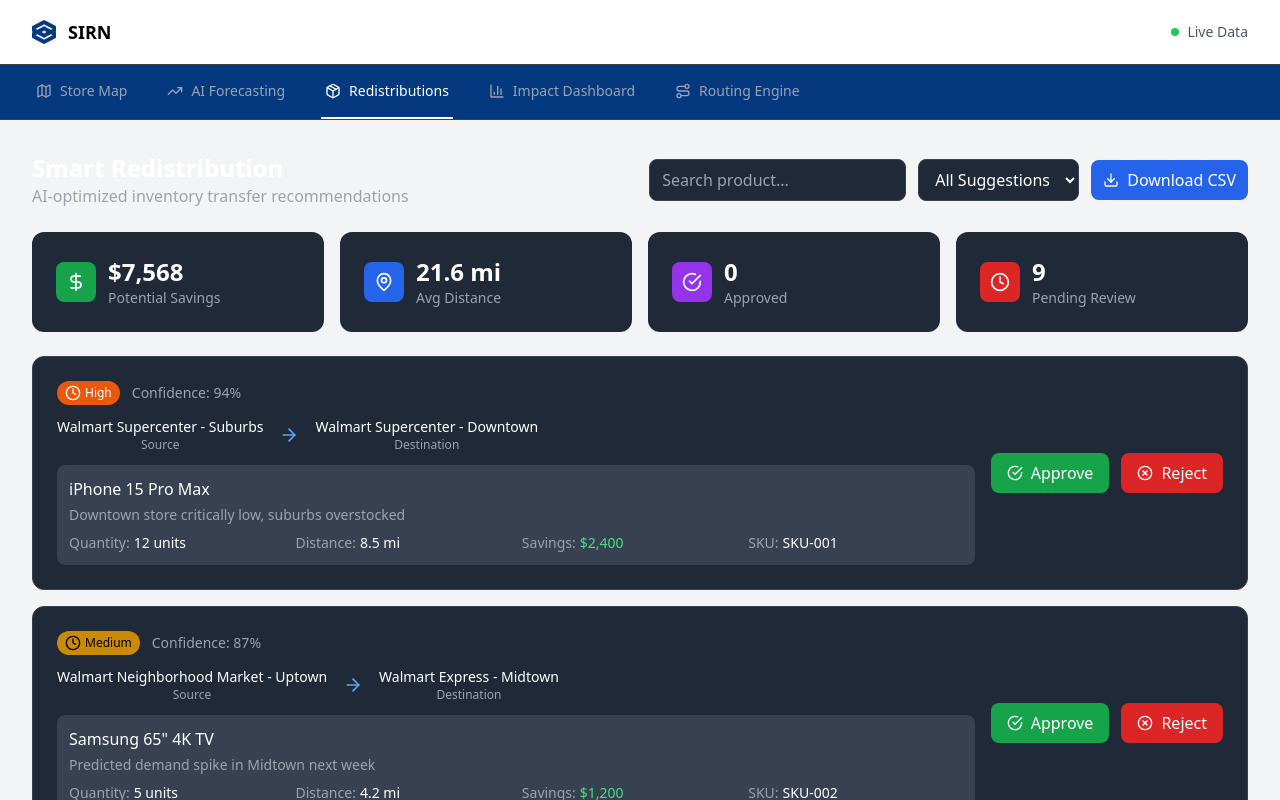
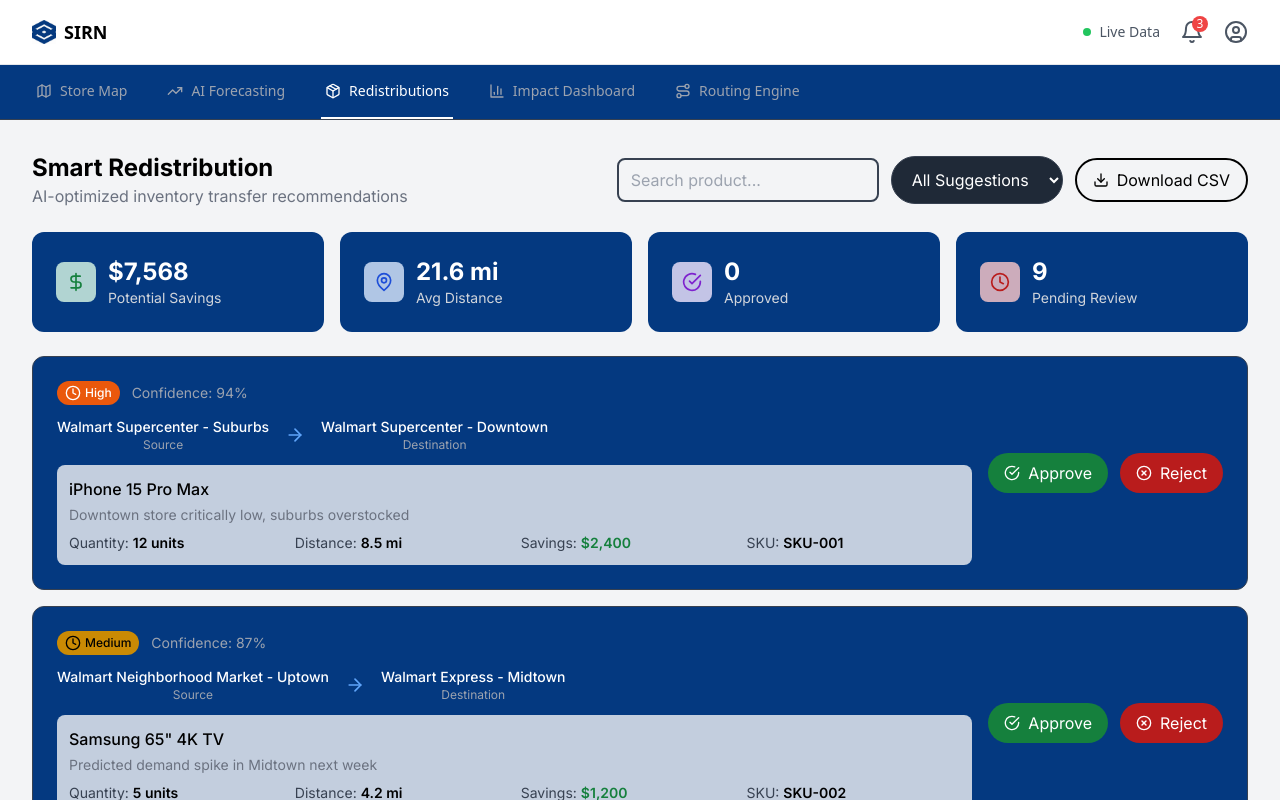
Before and after one commit to NityaSingh77/Sparkathon, a React (Vite) app: page /dashboard in a window 1280 px wide. Both pictures are taken after a click on the button "Redistributions". Shown: the top 800 px of the page. Built offline with nearby package versions, Linux system fonts and the light colour scheme.

Commit message:
Notifi, Profile and Redistribution

```diff
--- a/src/components/Layout.tsx
+++ b/src/components/Layout.tsx
@@ -1,5 +1,13 @@
-import React, { ReactNode } from 'react';
-import { Package, Map, TrendingUp, BarChart3, RouteIcon } from 'lucide-react';
+import React, { ReactNode, useState } from 'react';
+import {
+  Package,
+  Map,
+  TrendingUp,
+  BarChart3,
+  RouteIcon,
+  UserCircle,
+  Bell
+} from 'lucide-react';
 import logo from '../assets/logo.jpg';
 
 interface LayoutProps {
@@ -9,6 +17,8 @@
 }
 
 const Layout: React.FC<LayoutProps> = ({ children, activeTab, onTabChange }) => {
+  const [showNotifications, setShowNotifications] = useState(false);
+
   const tabs = [
     { id: 'map', label: 'Store Map', icon: Map },
     { id: 'forecast', label: 'AI Forecasting', icon: TrendingUp },
@@ -17,25 +27,76 @@
     { id: 'Routing Engine', label: 'Routing Engine', icon: RouteIcon }
   ];
 
+  const notifications = [
+    { id: 1, type: 'Low Stock', message: 'SKU #123 is running low at Store A.' },
+    { id: 2, type: 'Overstock', message: 'SKU #456 is overstocked in Store B.' },
+    { id: 3, type: 'Update', message: 'Stock redistribution has been completed.' }
+  ];
+
   return (
     <div className="min-h-screen bg-gray-100 text-white">
-      <header className="bg-white border-b border-gray-700">
-        <div className="max-w-9xl sm:px-6 lg:px-8">
+      {/* HEADER */}
+      <header className="bg-white border-b border-gray-200 shadow">
+        <div className="max-w-9xl mx-auto px-4 sm:px-6 lg:px-8">
           <div className="flex items-center justify-between h-16">
-            <div className="flex items-center space-x-1">
+            {/* Logo */}
+            <div className="flex items-center space-x-2">
               <img src={logo} alt="Logo" className="w-6 h-6 object-cover" />
-              <h1 className="px-2 py-1 text-lg font-bold text-black">
-                SIRN
-              </h1>
+              <h1 className="text-lg font-bold text-black">SIRN</h1>
             </div>
-            <div className="flex items-center space-x-2 text-sm text-gray-600">
-              <div className="w-2 h-2 bg-green-500 rounded-full"></div>
-              <span>Live Data</span>
+
+            {/* Status & Icons */}
+            <div className="flex items-center space-x-5 text-sm text-gray-600 relative">
+              <div className="flex items-center space-x-2">
+                <div className="w-2 h-2 bg-green-500 rounded-full"></div>
+                <span>Live Data</span>
+              </div>
+
+              {/* Bell Icon */}
+              <button
+                onClick={() => setShowNotifications(!showNotifications)}
+                className="relative hover:text-[#043980] transition"
+              >
+                <Bell className="w-6 h-6" />
+                {notifications.length > 0 && (
+                  <span className="absolute -top-1 -right-1 bg-red-500 text-white text-xs w-4 h-4 flex items-center justify-center rounded-full">
+                    {notifications.length}
+                  </span>
+                )}
+              </button>
+
+              {/* User Icon */}
+              <button className="hover:text-[#043980] transition" title="Login">
+                <UserCircle className="w-6 h-6" />
+              </button>
+
+              {/* Notification Modal */}
+              {showNotifications && (
+                <div className="absolute top-12 right-0 w-80 bg-white shadow-lg rounded-lg z-50 overflow-hidden border border-gray-200">
+                  <div className="px-4 py-2 border-b text-black font-semibold">Notifications</div>
+                  <ul className="divide-y divide-gray-200 max-h-64 overflow-y-auto text-sm text-black">
+                    {notifications.map((note) => (
+                      <li key={note.id} className="px-4 py-3 hover:bg-gray-50">
+                        <strong>{note.type}:</strong> {note.message}
+                      </li>
+                    ))}
+                  </ul>
+                  <div className="px-4 py-2 text-right">
+                    <button
+                      onClick={() => setShowNotifications(false)}
+                      className="text-sm text-blue-600 hover:underline"
+                    >
+                      Close
+                    </button>
+                  </div>
+                </div>
+              )}
             </div>
           </div>
         </div>
       </header>
 
+      {/* NAVBAR */}
       <nav className="bg-[#043980] border-b border-gray-700">
         <div className="max-w-7xl mx-auto px-4 sm:px-6 lg:px-8">
           <div className="flex space-x-8 overflow-x-auto">
@@ -60,6 +121,7 @@
         </div>
       </nav>
 
+      {/* MAIN */}
       <main className="max-w-7xl mx-auto px-4 sm:px-6 lg:px-8 py-8">
         {children}
       </main>
--- a/src/components/StoreMap.tsx
+++ b/src/components/StoreMap.tsx
@@ -186,7 +186,7 @@
       {getSuggestions().map((sug, idx) => (
         <div key={idx} className="bg-gray-100/80 rounded-lg p-3 text-sm text-gray-300">
           <p><span className="text-black"><b>{sug.suggestedQty} units</b> of </span><span className="text-blue-800">{sug.sku}</span></p>
-          <p className="text-black">From: <span className="text-yellow-700">{sug.fromStore.name}</span></p>
+          <p className="text-black">From: <span className="text-yellow-600">{sug.fromStore.name}</span></p>
           <p className="text-black">To: <span className="text-red-700">{sug.toStore.name}</span></p>
         </div>
       ))}
--- a/src/components/TransferSuggestions.tsx
+++ b/src/components/TransferSuggestions.tsx
@@ -97,11 +97,11 @@
   const pendingSuggestions = filteredSuggestions.filter(s => !approvedTransfers.includes(s.id) && !rejectedTransfers.includes(s.id));
 
   return (
-    <div className="space-y-6">
+    <div className="space-y-6 font-inter">
       <div className="flex flex-col sm:flex-row justify-between items-start sm:items-center gap-4">
         <div>
-          <h2 className="text-2xl font-bold text-white">Smart Redistribution</h2>
-          <p className="text-gray-400">AI-optimized inventory transfer recommendations</p>
+          <h2 className="text-2xl font-bold text-black">Smart Redistribution</h2>
+          <p className="text-gray-500">AI-optimized inventory transfer recommendations</p>
         </div>
         <div className="flex items-center space-x-3">
           <input
@@ -109,14 +109,14 @@
             value={search}
             onChange={(e) => setSearch(e.target.value)}
             placeholder="Search product..."
-            className="bg-gray-800 border border-gray-700 text-white px-3 py-2 rounded-lg focus:ring-2 focus:ring-blue-500"
+            className="bg-gray-100 border-2 border-gray-700 text-black px-3 py-2 rounded-lg focus:ring-2 focus:ring-[#043980]"
           />
           <select
             value={filter}
             onChange={(e) => setFilter(e.target.value as any)}
-            className="bg-gray-800 border border-gray-700 text-white px-3 py-2 rounded-lg focus:ring-2 focus:ring-blue-500"
+            className="bg-gray-800 border border-gray-700 text-white px-4 py-3 rounded-full focus:ring-2 focus:ring-[#043980]"
           >
-            <option value="all">All Suggestions</option>
+            <option value="all" className="hover:bg-[#043980]/80">All Suggestions</option>
             <option value="critical">Critical ({urgencyStats['critical'] || 0})</option>
             <option value="high">High ({urgencyStats['high'] || 0})</option>
             <option value="medium">Medium ({urgencyStats['medium'] || 0})</option>
@@ -124,7 +124,7 @@
           </select>
           <button
             onClick={exportCSV}
-            className="flex items-center space-x-2 bg-blue-600 px-3 py-2 rounded-lg text-white hover:bg-blue-700"
+            className="flex items-center space-x-2 border-2 border-black bg-gray-100 px-4 py-2 rounded-full text-black hover:bg-[#043980] hover:text-gray-100 transition ease-in-out duration-300"
           >
             <Download className="w-4 h-4" />
             <span>Download CSV</span>
@@ -133,50 +133,50 @@
       </div>
 
       <div className="grid grid-cols-1 md:grid-cols-4 gap-4">
-        <div className="bg-gray-800 rounded-xl p-6">
+        <div className="bg-[#043980] rounded-xl p-6">
           <div className="flex items-center space-x-3">
-            <div className="w-10 h-10 bg-green-600 rounded-lg flex items-center justify-center">
-              <DollarSign className="w-5 h-5" />
+            <div className="w-10 h-10 bg-green-100/80 rounded-lg flex items-center justify-center">
+              <DollarSign className="w-5 h-5 text-green-700" />
             </div>
             <div>
               <p className="text-2xl font-bold text-white">${totalSavings.toLocaleString()}</p>
-              <p className="text-sm text-gray-400">Potential Savings</p>
+              <p className="text-sm text-gray-300">Potential Savings</p>
             </div>
           </div>
         </div>
 
-        <div className="bg-gray-800 rounded-xl p-6">
+        <div className="bg-[#043980] rounded-xl p-6">
           <div className="flex items-center space-x-3">
-            <div className="w-10 h-10 bg-blue-600 rounded-lg flex items-center justify-center">
-              <MapPin className="w-5 h-5" />
+            <div className="w-10 h-10 bg-blue-100/80 rounded-lg flex items-center justify-center">
+              <MapPin className="w-5 h-5 text-blue-700" />
             </div>
             <div>
               <p className="text-2xl font-bold text-white">{averageDistance.toFixed(1)} mi</p>
-              <p className="text-sm text-gray-400">Avg Distance</p>
+              <p className="text-sm text-gray-300">Avg Distance</p>
             </div>
           </div>
         </div>
 
-        <div className="bg-gray-800 rounded-xl p-6">
+        <div className="bg-[#043980] rounded-xl p-6">
           <div className="flex items-center space-x-3">
-            <div className="w-10 h-10 bg-purple-600 rounded-lg flex items-center justify-center">
-              <CheckCircle className="w-5 h-5" />
+            <div className="w-10 h-10 bg-purple-100/80 rounded-lg flex items-center justify-center">
+              <CheckCircle className="w-5 h-5 text-purple-700" />
             </div>
             <div>
               <p className="text-2xl font-bold text-white">{approvedTransfers.length}</p>
-              <p className="text-sm text-gray-400">Approved</p>
+              <p className="text-sm text-gray-300">Approved</p>
             </div>
           </div>
         </div>
 
-        <div className="bg-gray-800 rounded-xl p-6">
+        <div className="bg-[#043980] rounded-xl p-6">
           <div className="flex items-center space-x-3">
-            <div className="w-10 h-10 bg-red-600 rounded-lg flex items-center justify-center">
-              <Clock className="w-5 h-5" />
+            <div className="w-10 h-10 bg-red-200/80 rounded-lg flex items-center justify-center">
+              <Clock className="w-5 h-5 text-red-700" />
             </div>
             <div>
               <p className="text-2xl font-bold text-white">{pendingSuggestions.length}</p>
-              <p className="text-sm text-gray-400">Pending Review</p>
+              <p className="text-sm text-gray-300">Pending Review</p>
             </div>
           </div>
         </div>
@@ -191,7 +191,7 @@
           return (
             <div
               key={suggestion.id}
-              className={`bg-gray-800 rounded-xl p-6 border transition-all duration-200 ${
+              className={`bg-[#043980] rounded-xl p-6 border transition-all duration-200 ${
                 isApproved ? 'border-green-500' :
                 isRejected ? 'border-red-500' :
                 'border-gray-700 hover:border-gray-600'
@@ -228,42 +228,42 @@
                     </div>
                   </div>
 
-                  <div className="bg-gray-700 rounded-lg p-3">
-                    <h4 className="font-medium text-white mb-1">{suggestion.productName}</h4>
-                    <p className="text-sm text-gray-400 mb-2">{suggestion.reason}</p>
+                  <div className="bg-gray-100/80 rounded-lg p-3">
+                    <h4 className="font-medium text-black mb-1">{suggestion.productName}</h4>
+                    <p className="text-sm text-gray-500 mb-2">{suggestion.reason}</p>
                     <div className="grid grid-cols-2 md:grid-cols-4 gap-3 text-sm">
                       <div>
-                        <span className="text-gray-400">Quantity:</span>
-                        <span className="text-white font-medium ml-1">{suggestion.quantity} units</span>
+                        <span className="text-gray-700">Quantity:</span>
+                        <span className="text-black font-semibold ml-1">{suggestion.quantity} units</span>
                       </div>
                       <div>
-                        <span className="text-gray-400">Distance:</span>
-                        <span className="text-white font-medium ml-1">{suggestion.distance} mi</span>
+                        <span className="text-gray-700">Distance:</span>
+                        <span className="text-black font-semibold ml-1">{suggestion.distance} mi</span>
                       </div>
                       <div>
-                        <span className="text-gray-400">Savings:</span>
-                        <span className="text-green-400 font-medium ml-1">${suggestion.estimatedSavings.toLocaleString()}</span>
+                        <span className="text-gray-700">Savings:</span>
+                        <span className="text-green-700 font-semibold ml-1">${suggestion.estimatedSavings.toLocaleString()}</span>
                       </div>
                       <div>
-                        <span className="text-gray-400">SKU:</span>
-                        <span className="text-white font-medium ml-1">{suggestion.sku}</span>
+                        <span className="text-gray-700">SKU:</span>
+                        <span className="text-black font-semibold ml-1">{suggestion.sku}</span>
                       </div>
                     </div>
                   </div>
                 </div>
 
                 {isPending && (
-                  <div className="flex space-x-3">
+                  <div className="flex items-bottom space-x-3">
                     <button
                       onClick={() => handleApprove(suggestion.id)}
-                      className="flex items-center space-x-2 bg-green-600 hover:bg-green-700 text-white px-4 py-2 rounded-lg transition-colors"
+                      className="flex items-center space-x-2 bg-green-700 hover:bg-green-600 text-white px-4 py-2 rounded-full transition-colors"
                     >
                       <CheckCircle className="w-4 h-4" />
                       <span>Approve</span>
                     </button>
                     <button
                       onClick={() => handleReject(suggestion.id)}
-                      className="flex items-center space-x-2 bg-red-600 hover:bg-red-700 text-white px-4 py-2 rounded-lg transition-colors"
+                      className="flex items-center space-x-2 bg-red-700 hover:bg-red-600 text-white px-4 py-2 rounded-full transition-colors"
                     >
                       <XCircle className="w-4 h-4" />
                       <span>Reject</span>
```
Also changed, not shown: src/components/ImpactDashboard.tsx (+24 -4 lines).
